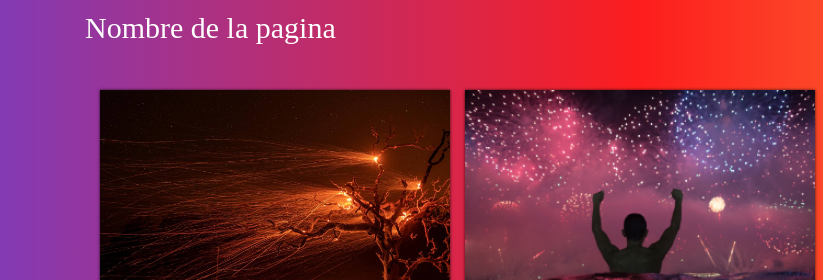
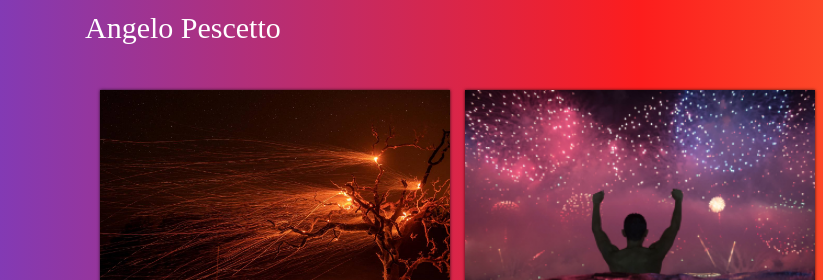
Before and after one commit to angelop47/galeria, a plain HTML site: page index.html in a window 1280 px wide. Shown: the top 280 px of the page, 0-823 px from the left. Drawn offline with nearby package versions, Linux system fonts and the light colour scheme; files whose address does not match are found by name.

Commit message:
Update index.html

```diff
--- a/index.html
+++ b/index.html
@@ -12,7 +12,7 @@
 </head>
 <body>
     <div class="container header">
-        <h1 class="title">Nombre de la pagina</h1>
+        <h1 class="title">Angelo Pescetto</h1>
         <div class="social">
             <ul id="lista1">
                 <li>
```
